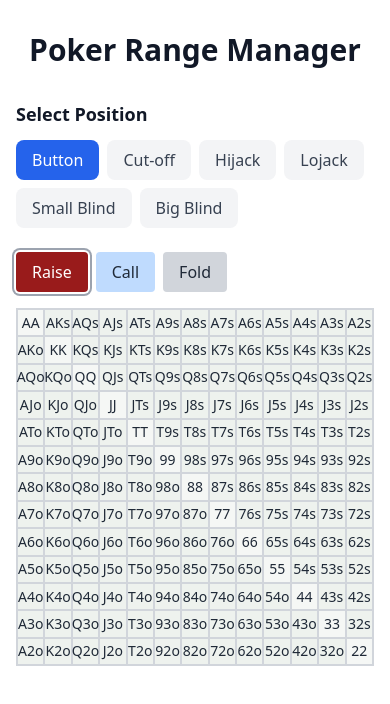
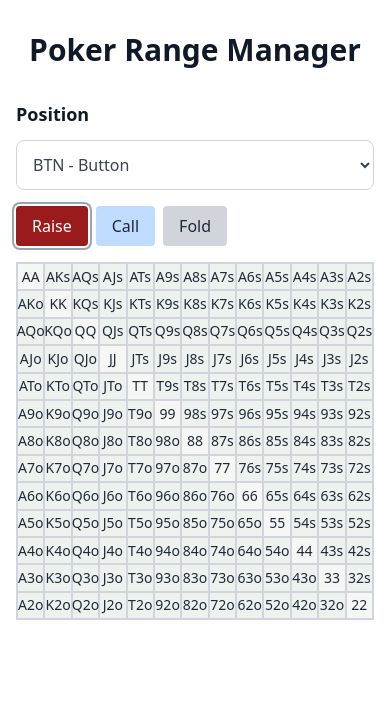
Before and after one commit to JohanPeraldi/poker-range-manager, a Next.js app: page / in a window 390 px wide. Shown: the top 704 px of the page. Built offline with nearby package versions, Linux system fonts and the light colour scheme.

Commit message:
feat: improve responsive layout
- Make layout desktop-first with side-by-side design
- Convert position selector to dropdown on smaller screens
- Adjust spacing and alignment across breakpoints
- Ensure grid visibility without scrolling

```diff
--- a/src/app/page.js
+++ b/src/app/page.js
@@ -12,12 +12,16 @@ export default function Home() {
       <h1 className="text-3xl font-bold mb-8 text-center">
         Poker Range Manager
       </h1>
+      <div className="flex flex-col lg:flex-row gap-4 lg:gap-8">
         <PositionSelector
           selectedPosition={selectedPosition}
           onPositionSelect={setSelectedPosition}
         />
+        <div className="flex-1 min-w-0">
           {/* Toggle testMode to true to simulate localStorage errors (remove before sending to production) */}
           <Grid position={selectedPosition} testMode={false} />
+        </div>
+      </div>
     </main>
   );
 }
--- a/src/components/PositionSelector/PositionSelector.jsx
+++ b/src/components/PositionSelector/PositionSelector.jsx
@@ -16,15 +16,32 @@ export default function PositionSelector({
   onPositionSelect,
 }) {
   return (
-    <div className="mb-6">
-      <h2 className="text-lg font-semibold mb-3">Select Position</h2>
-      <div className="flex flex-wrap gap-2">
+    <div className="w-full lg:w-48">
+      <h2 className="text-lg font-semibold mb-3">Position</h2>
+
+      {/* Select element for small screens */}
+      <select
+        value={selectedPosition}
+        onChange={e => onPositionSelect(e.target.value)}
+        className="w-full p-3 rounded-lg border border-gray-300 bg-white
+                 text-gray-700 font-medium lg:hidden focus:outline-none
+                 focus:ring-2 focus:ring-blue-500"
+      >
+        {Object.entries(POSITIONS).map(([key, label]) => (
+          <option key={key} value={key}>
+            {key} - {label}
+          </option>
+        ))}
+      </select>
+
+      {/* Button list for desktop */}
+      <div className="hidden lg:flex lg:flex-col gap-2">
         {Object.entries(POSITIONS).map(([key, label]) => (
           <button
             key={key}
             onClick={() => onPositionSelect(key)}
             className={`
-              px-4 py-2 rounded-lg font-medium transition-colors
+              px-4 py-3 rounded-lg font-medium transition-colors text-left
               ${
                 selectedPosition === key
                   ? 'bg-blue-600 text-white'
@@ -33,7 +50,8 @@ export default function PositionSelector({
             `}
             aria-pressed={selectedPosition === key}
           >
-            {label}
+            <span className="font-bold">{key}</span>
+            <span className="ml-2">{label}</span>
           </button>
         ))}
       </div>
```
Lines whose indentation alone changed are shown as unchanged.
